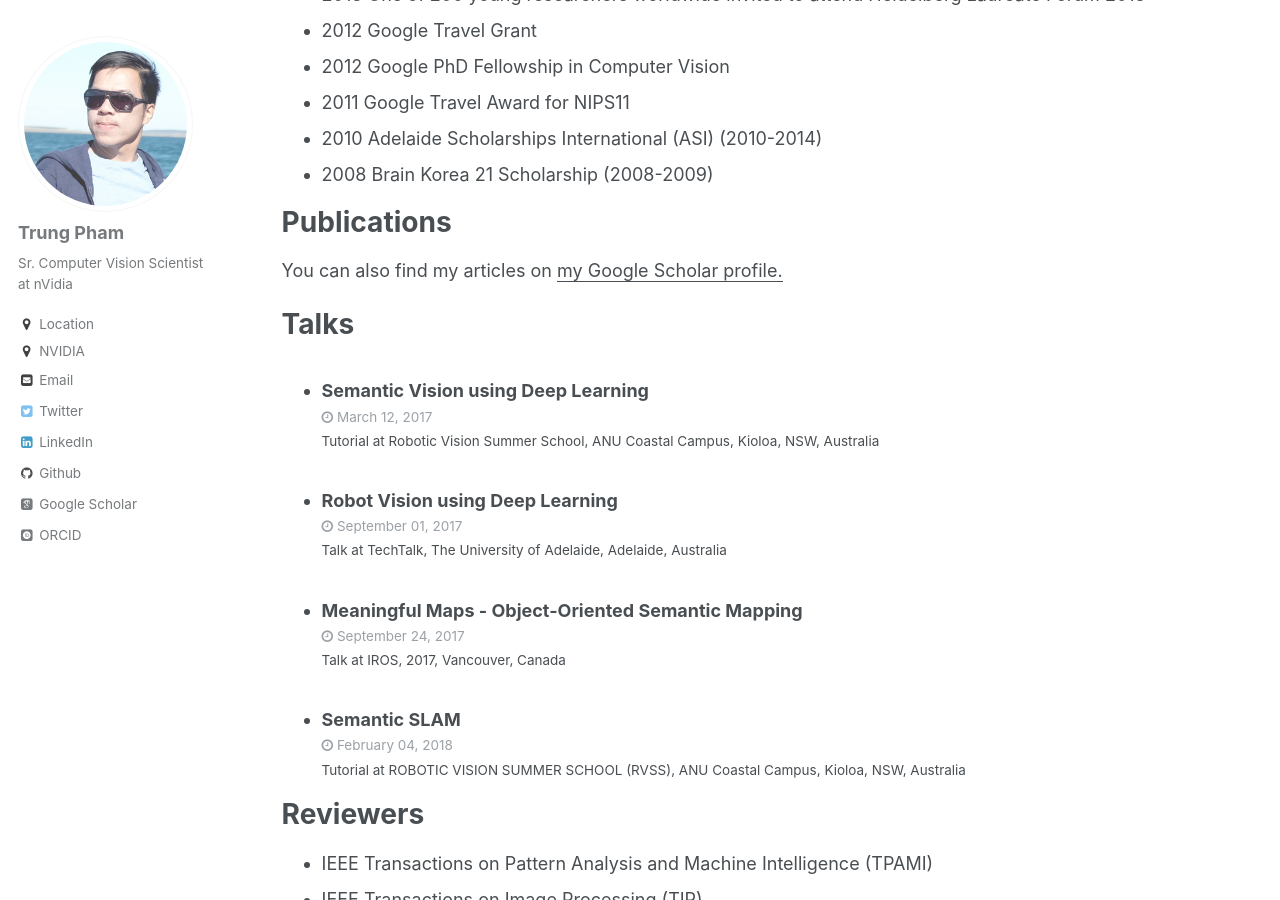
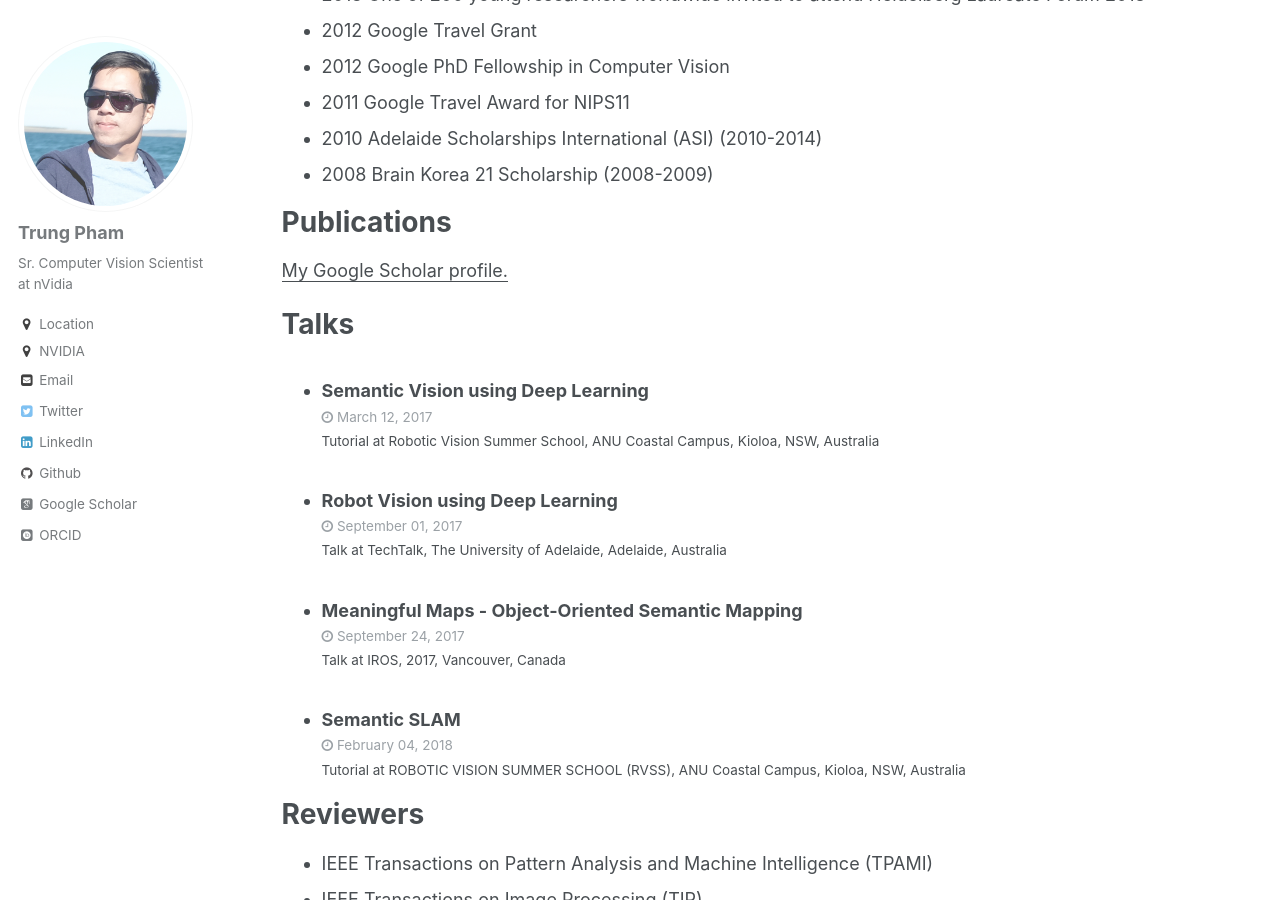
Before and after one commit to trungtpham/trungtpham.github.io, a Jekyll site: the page built from _pages/cv.md, in a window 1280 px wide and 900 px high, scrolled down 1001 px. Built offline with Jekyll 4.4.1, drawn with Linux system fonts in a browser that asks for light colours; some web fonts are replaced.

Commit message:
Update cv.md

```diff
--- a/_pages/cv.md
+++ b/_pages/cv.md
@@ -50,7 +50,7 @@
   {% endfor %}
 </ul>
 -->
-You can also find my articles on <u><a href="{{author.googlescholar}}">my Google Scholar profile</a>.</u>
+<u><a href="{{https://scholar.google.com.au/citations?user=Rfj56F4AAAAJ&hl=en}}">My Google Scholar profile</a>.</u>
 
 Talks
 ======
```
